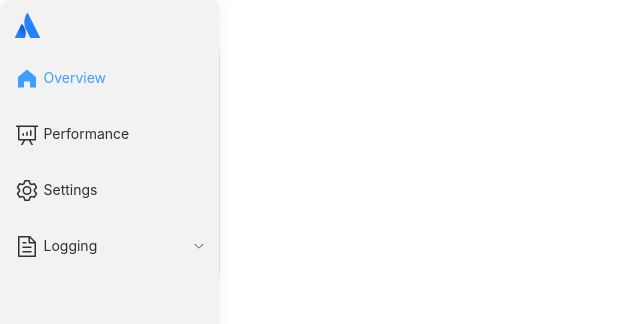
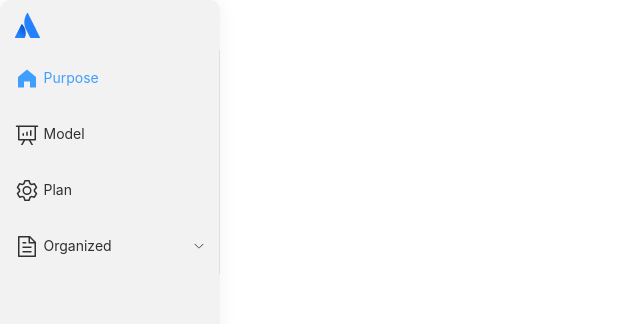
Before and after one commit to VitalityDesign/vitality-webapp, a Vue app: page /login in a window 1280 px wide. Shown: the top 324 px of the page, without its empty margins (0-640 px from the left). Built offline with nearby package versions, Linux system fonts and the light colour scheme; sample sign-in values are in the browser's storage.

Commit message:
feature: network vitality ai theme

```diff
--- a/src/utils/request.js
+++ b/src/utils/request.js
@@ -30,17 +30,17 @@ http.interceptors.response.use(function (response) {
                 isRefreshing = true
 
                 refreshToken().then(res => {
-                    console.log('刷新token成功')
+                    for (const {config, resolve} of requestQueue) {
+                        resolve(http(config))
+                    }
+                    resolve(res)
                 }).catch(err => {
                     const backUrl = encodeURIComponent(router.currentRoute.fullPath)
                     router.push('/login?back=' + backUrl)
-                    reject(error)
+                    reject(err)
                 })
 
                 isRefreshing = false
-                for (const {config, resolve} of requestQueue) {
-                    resolve(http(config))
-                }
                 requestQueue = [];
             })
         }
@@ -53,16 +53,21 @@ http.interceptors.response.use(function (response) {
 })
 
 const refreshToken = async () => {
-    const {data} = await http.get('/refresh_token', {
-        params: {
-            refresh_token: localStorage.getItem('refresh_token')
-        }
+    return new Promise(async (resolve, reject) => {
+        http.get('/refresh_token', {
+            params: {
+                access_token: localStorage.getItem('access_token'),
+                refresh_token: localStorage.getItem('refresh_token')
+            }
+        }).then(res => {
+            let AuthRefresh = res.data
+            localStorage.setItem('access_token', AuthRefresh.accessToken)
+            localStorage.setItem('refresh_token', AuthRefresh.refreshToken)
+            resolve(res)
+        }).catch((err) => {
+            reject(err)
+        })
     })
-
-    if (data.accessToken && data.refreshToken) {
-        localStorage.setItem('access_token', data.accessToken)
-        localStorage.setItem('refresh_token', data.refreshToken)
-    }
 }
 
 export default http
--- a/src/view/layout/AsideMenu.vue
+++ b/src/view/layout/AsideMenu.vue
@@ -32,50 +32,50 @@ const handleSelect = (key, keyPath) => {
     </div>
     <el-scrollbar class="scrollbar-style">
       <el-menu
-          default-active="/overview"
+          default-active="/purpose"
           :collapse="state.isCollapsed"
           :collapse-transition="false"
           @select="handleSelect"
       >
-        <el-menu-item index="/overview">
+        <el-menu-item index="/purpose">
           <el-icon>
             <HomeFilled/>
           </el-icon>
           <template #title>
-            <span>Overview</span>
+            <span>Purpose</span>
           </template>
         </el-menu-item>
-        <el-menu-item index="/performance">
+        <el-menu-item index="/model">
           <el-icon>
             <DataAnalysis/>
           </el-icon>
           <template #title>
-            <span>Performance</span>
+            <span>Model</span>
           </template>
         </el-menu-item>
-        <el-menu-item index="/settings">
+        <el-menu-item index="/plan">
           <el-icon>
             <Setting/>
           </el-icon>
           <template #title>
-            <span>Settings</span>
+            <span>Plan</span>
           </template>
         </el-menu-item>
-        <el-sub-menu index="/logging">
+        <el-sub-menu index="/organized">
           <template #title>
             <el-icon>
               <Document/>
             </el-icon>
-            <span>Logging</span>
+            <span>Organized</span>
           </template>
-          <el-menu-item index="/logging/system">
+          <el-menu-item index="/organized/interact">
             <template #title>
-              <span>System Log</span>
+              <span>Interact</span>
             </template>
           </el-menu-item>
-          <el-menu-item index="/logging/module">
+          <el-menu-item index="/organized/diffuse">
             <template #title>
-              <span>Module Log</span>
+              <span>Diffuse</span>
             </template>
           </el-menu-item>
         </el-sub-menu>
--- a/src/view/login/index.vue
+++ b/src/view/login/index.vue
@@ -11,9 +11,7 @@ const login = reactive({
   loginForm: {
     username: '',
     password: '',
-    code: '',
     remember: false,
-    codeToken: ''
   }
 })
 
@@ -26,10 +24,6 @@ const rules = reactive({
     {required: true, message: 'Please input password', trigger: 'blur'},
     {min: 6, max: 15, message: 'Password number/letter/special character', trigger: 'blur'}, // TODO: add accustomed rule
     {min: 8, max: 32, message: 'Password 8 <= length <= 32', trigger: 'blur'}
-  ],
-  code: [
-    {required: true, message: 'Input verify code', trigger: 'blur'},
-    {min: 4, max: 4, message: 'Four length code', trigger: 'blur'}
   ]
 })
 
@@ -88,7 +82,7 @@ const onSubmit = async (formRef) => {
     <el-row class="title_wrapper">
       <div class="title">
         <el-image :src="logo" class="logo"/>
-        <h1>gNB</h1>
+        <h1>Vitality.AI</h1>
       </div>
     </el-row>
     <div class="login-card">
@@ -114,15 +108,6 @@ const onSubmit = async (formRef) => {
               show-password
           >
           </el-input>
-        </el-form-item>
-        <el-form-item prop="code" class="form-item-code">
-          <el-input
-              v-model="login.loginForm.code"
-              placeholder="code"
-          ></el-input>
-          <div class="code-image">
-            <el-image :src=codeImg class="codeImg"></el-image>
-          </div>
         </el-form-item>
         <el-form-item prop="remember" class="form-item-switch" label="Remember Password">
           <el-switch
```
